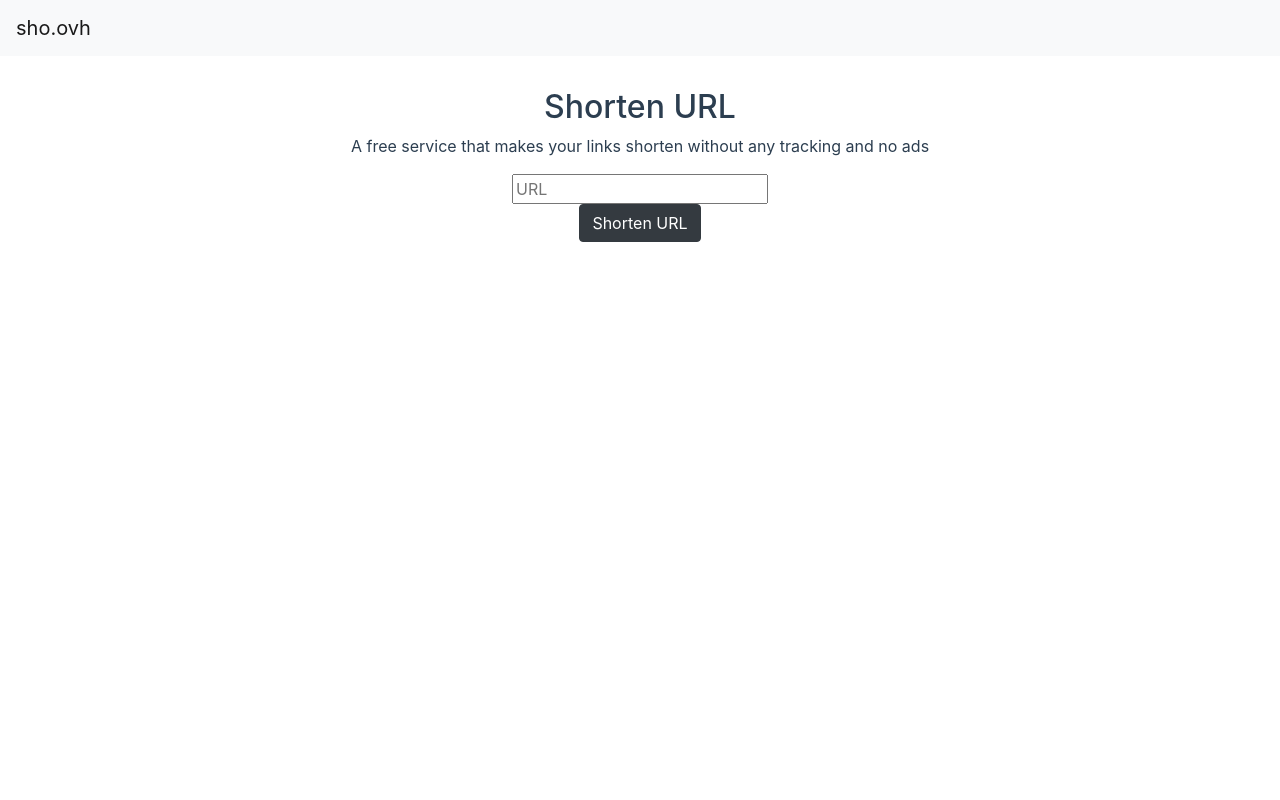
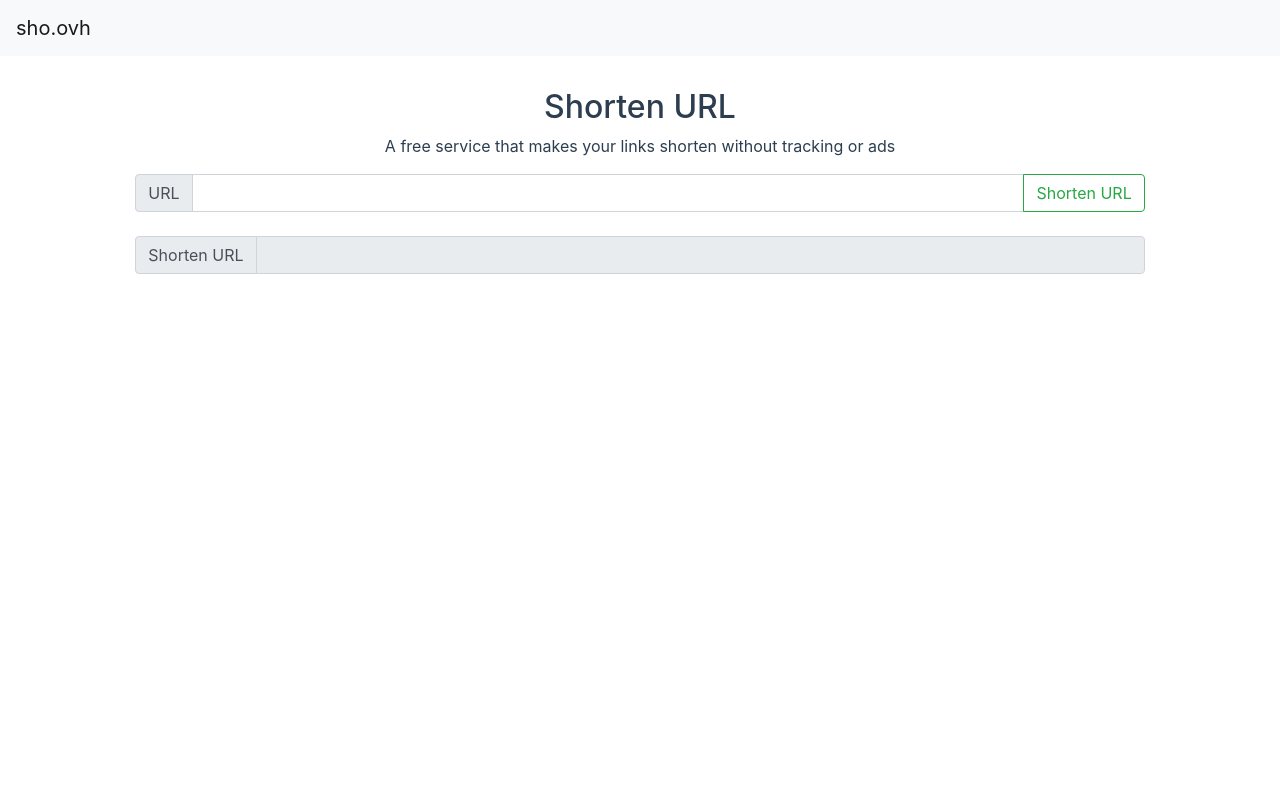
Before and after one commit to leofiska/shorten, a Vue app: page / in a window 1280 px wide. Shown: the top 800 px of the page. Built offline with nearby package versions, Linux system fonts and the light colour scheme; no server answers.

Commit message:
engine working

```diff
--- a/src/components/Home.vue
+++ b/src/components/Home.vue
@@ -1,11 +1,21 @@
 <template>
   <div>
-  <h2>{{s.shorten}}</h2>
-  <p>{{s.description}}</p>
-  <form action="#">
-    <input type="text" v-model="original_url" :placeholder="s.url"><br />
-    <input class='btn btn-dark' type="submit" v-on:click.prevent="short_url" :value='s.short' ><br />
-    </form>
+    <h2>{{s.shorten}}</h2>
+    <p>{{s.description}}</p>
+    <div class='control'>
+      <b-input-group :prepend="s.url">
+        <b-form-input v-model="original_url"></b-form-input>
+        <b-input-group-append>
+          <b-btn variant="outline-success" v-on:click.prevent="short_url">{{s.short}}</b-btn>
+        </b-input-group-append>
+      </b-input-group>
+    </div>
+    <br /><br />
+    <div class='control'>
+      <b-input-group :prepend="s.shorten_url">
+        <b-form-input v-model="shorten_url" :readonly="true"></b-form-input>
+      </b-input-group>
+    </div>
   </div>
 </template>
 
@@ -16,12 +26,13 @@ export default {
   data () {
     return {
       original_url: '',
+      shorten_url: '',
       s: {
         shorten: 'Shorten URL',
         url: 'URL',
         shorten_url: 'Shorten URL',
         short: 'Shorten URL',
-        description: 'A free service that makes your links shorten without any tracking and no ads'
+        description: 'A free service that makes your links shorten without tracking or ads'
       },
       items: { tid: -1, loading: true, elements: [] }
     }
@@ -29,7 +40,8 @@ export default {
   props: [
     'title',
     'token',
-    'loading'
+    'loading',
+    'online'
   ],
   mounted () {
     document.title = this.title
@@ -37,21 +49,25 @@ export default {
   methods: {
     short_url: function () {
       this.$emit('setloading', true)
-      this.$emit('fetch', { method: 'shorten', storno: this.storno, context: this, sync: this.items, options: { f: 'join', id: this.original_url } })
-      // this.$router.push('/shorten/?id=' + this.original_url)
+      this.shorten_url = ''
+      this.$emit('fetch', { method: 'shorten', storno: this.storno, context: this, sync: this.items, options: { f: 'create', id: this.original_url } })
     },
     storno (obj) {
       this.$emit('setloading', false)
-      switch (obj.f) {
-        case 'create':
-          if (obj.error !== false) return
-          this.$router.push('/shorten/?id=' + obj.id)
-          break
-      }
+      this.shorten_url = obj.content.id
+    }
+  },
+  watch: {
+    original_url: function (val, oldVal) {
+      this.shorten_url = ''
     }
   }
 }
 </script>
 
 <style scoped>
+div.control {
+  display: inline-block;
+  min-width: 100ch;
+}
 </style>
```
